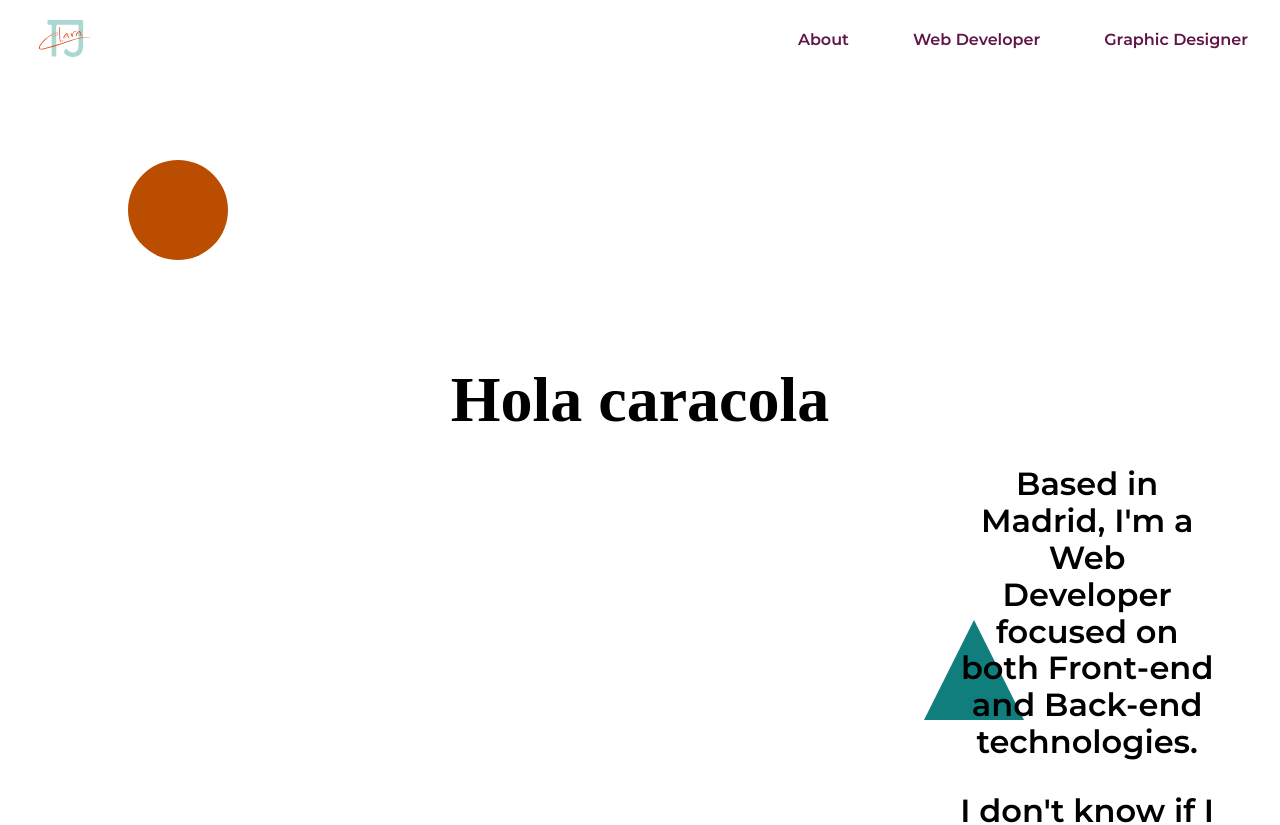
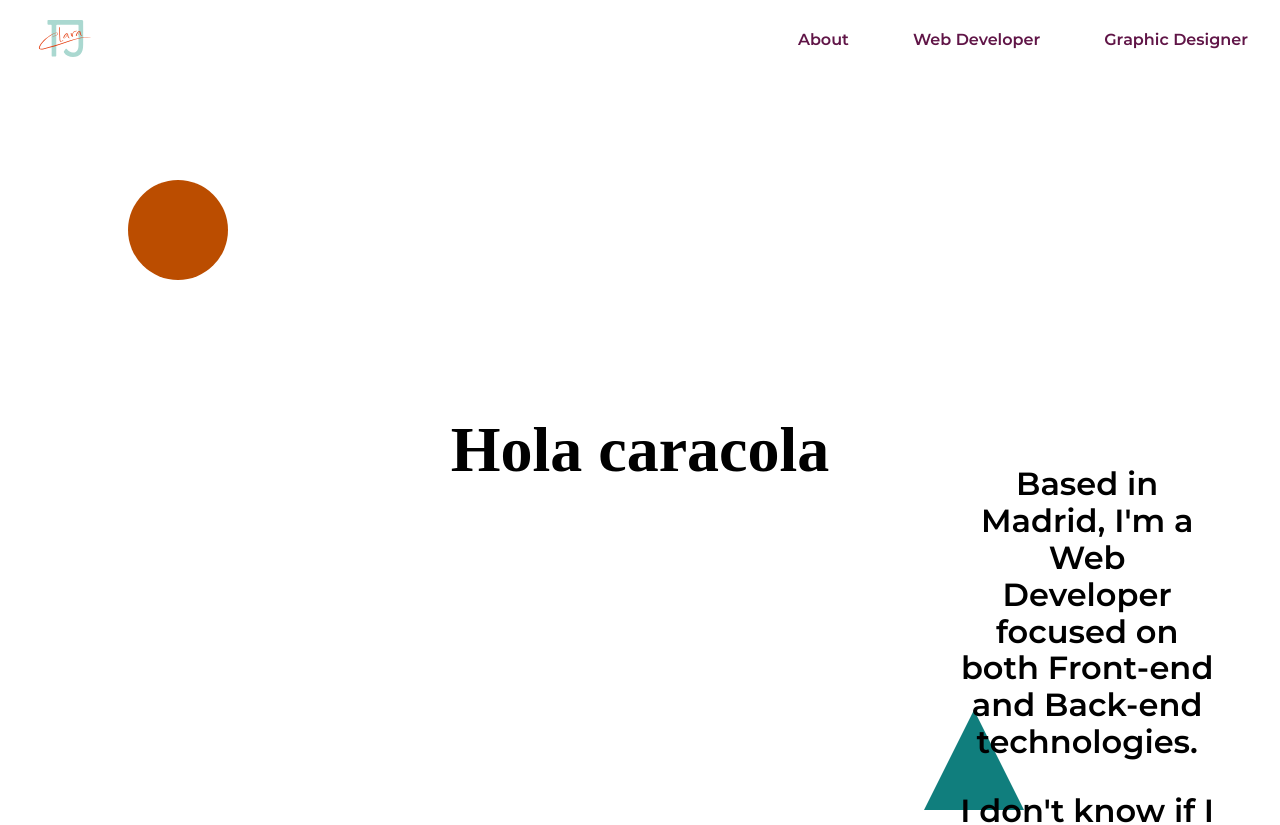
Before and after one commit to Claratj/MyWeb, a React (Create React App) app: page / in a window 1280 px wide. Shown: the top 825 px of the page. Built offline with nearby package versions, Linux system fonts and the light colour scheme; a web font is replaced by a local one.

Commit message:
creative porfolio showing!

```diff
--- a/src/pages/GraphicDesign/GraphicDesign.jsx
+++ b/src/pages/GraphicDesign/GraphicDesign.jsx
@@ -24,7 +24,7 @@ export function GraphicDesign() {
                         <span> After Effects</span>
                     </div>
                 </section>
-                <ProjectList projects={projectsG} />
+                {/* <ProjectList projects={projectsG} /> */}
                 <Link to="/graphic">
                     <button className="btn-more">
                         <span>Ver más</span>
--- a/src/pages/Intro/Intro.jsx
+++ b/src/pages/Intro/Intro.jsx
@@ -4,24 +4,10 @@ import './Intro.scss';
 
 export default function Intro() {
 
-    let circle = document.querySelector(".circle");
-    let triangle = document.querySelector(".triangle");
-    let hexagone = document.querySelector(".hex");
-
-    window.onmouseover = (e) => {
-        // console.log(e.clientX)
-        // circle.style.transform = "scale(" + (e.clientX * 0.001) + ")";
-        // triangle.style.transform = "rotate(" + (-1 * e.clientX * 0.1) + "deg)";
-        // hexagone.style.transform = "rotate(" + (e.clientX * 0.1) + "deg)" + "scale(" + (e.clientX * 0.005) + ")"
-    }
-
-
-
-
     return (
-        <div className="main" id="intro">
+        <div className="main intro" id="intro">
             <div className="intro-txt" >
-                <h2 className="headline headline--ghost">Hola caracola</h2>
+                <h2 className="">Hola caracola</h2>
             </div>
             <div className="circle"></div>
             <div className="triangle"></div>
--- a/src/pages/Intro/Intro.scss
+++ b/src/pages/Intro/Intro.scss
@@ -2,6 +2,8 @@
 
 
 .intro {
+  position: relative;
+  height: 100vh;
     &-txt {
         position: absolute;
         top: 50%;
@@ -11,7 +13,6 @@
         h2 {
             font-size: 4rem;
             font-family: Montserrat-Bold;
-
         }
 
     }
--- a/src/styles/blocks/_main.blocks.scss
+++ b/src/styles/blocks/_main.blocks.scss
@@ -4,7 +4,6 @@
 
 .main, .main-about {
     width: 100%;
-    height: 100vh;
     display: flex;
     align-items: center;
     flex-direction: column;
```
